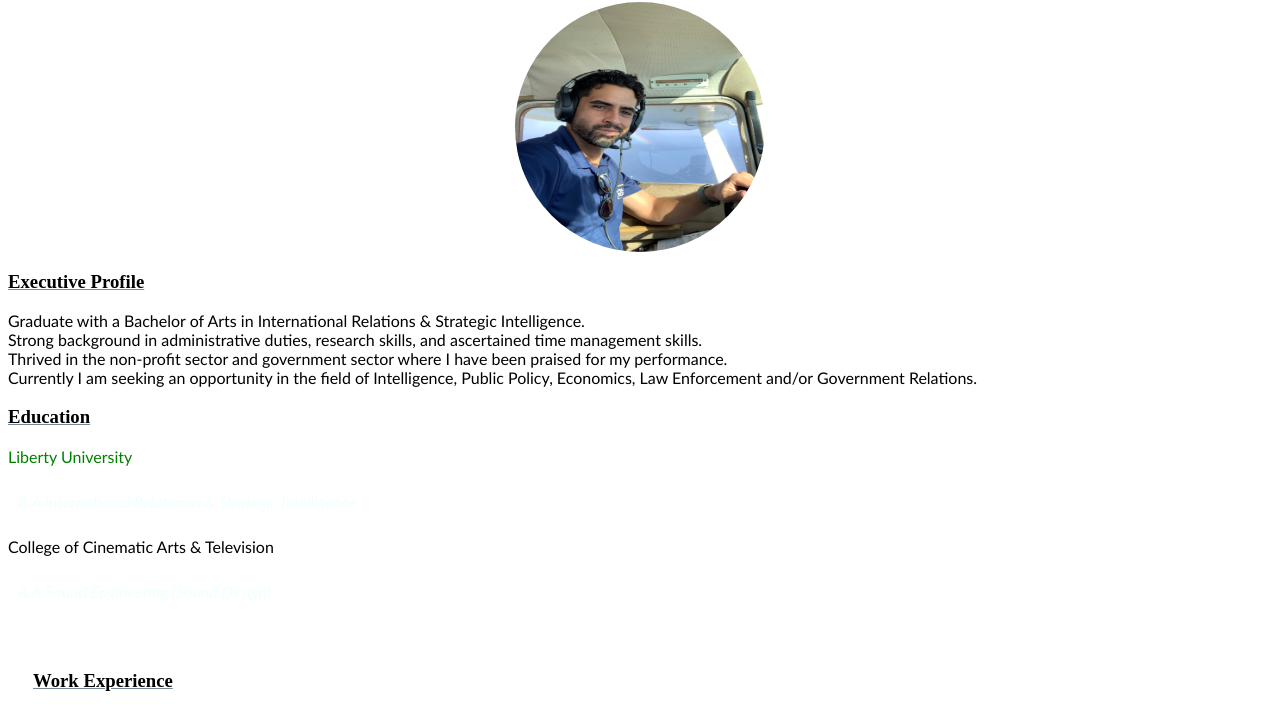
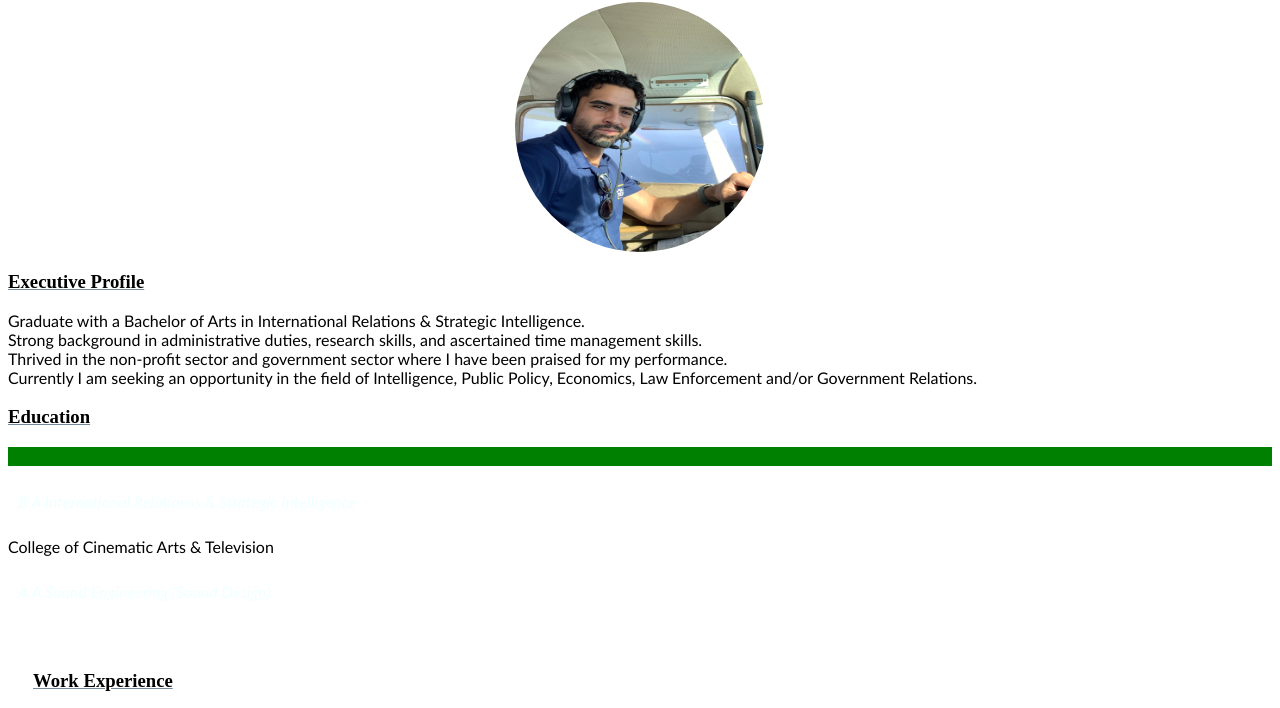
Before and after one commit to PHL-LC101-April22/js-assignment-4-html-me-something-Rafycruz23, a website: page index.html in a window 1280 px wide. Shown: the part 89-797 px from the top of the page. Drawn offline with Linux system fonts and the light colour scheme.

Commit message:
changed back to class Paragrap to green

```diff
--- a/styles.css
+++ b/styles.css
@@ -19,8 +19,9 @@ font-family: monospace;
 text-align: center;
 }
 
-#testP {
+.funParagraph {
 color: green;
+background-color: green;
 }
 
 #degree {
```
